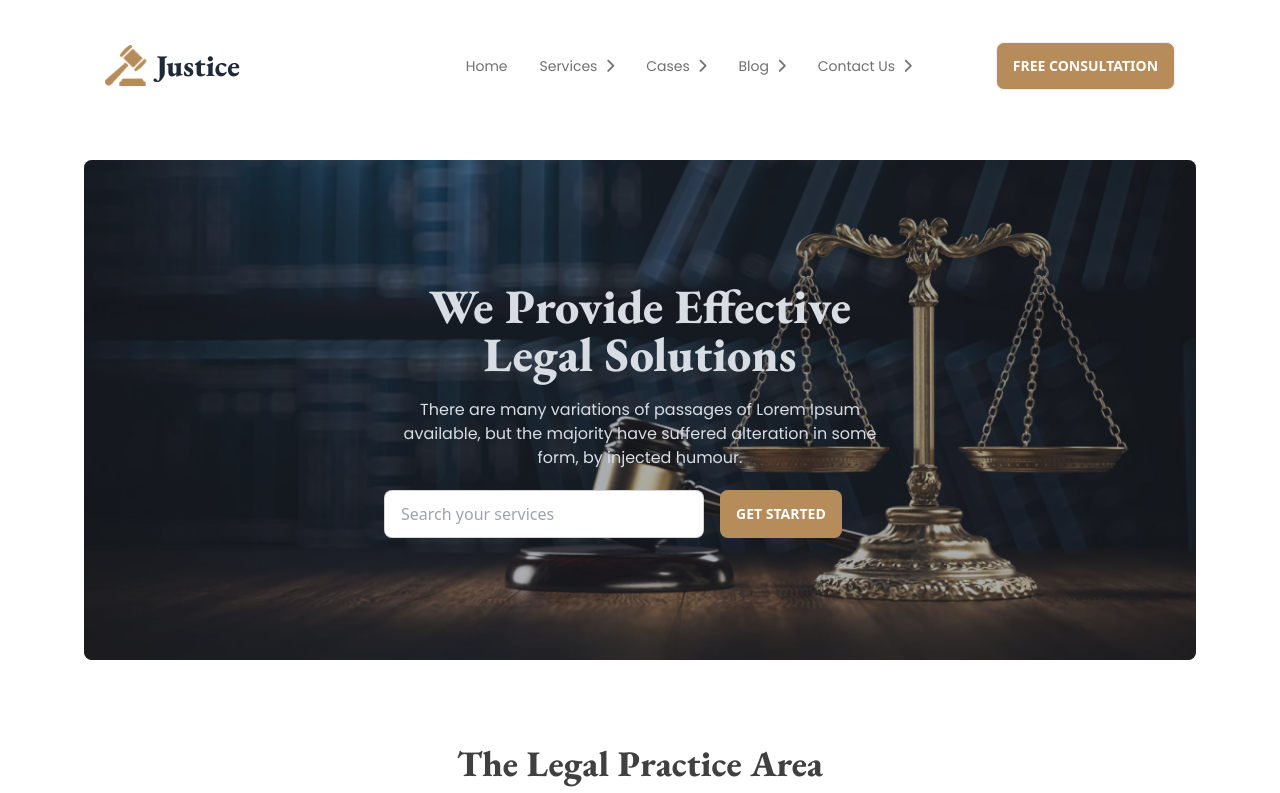
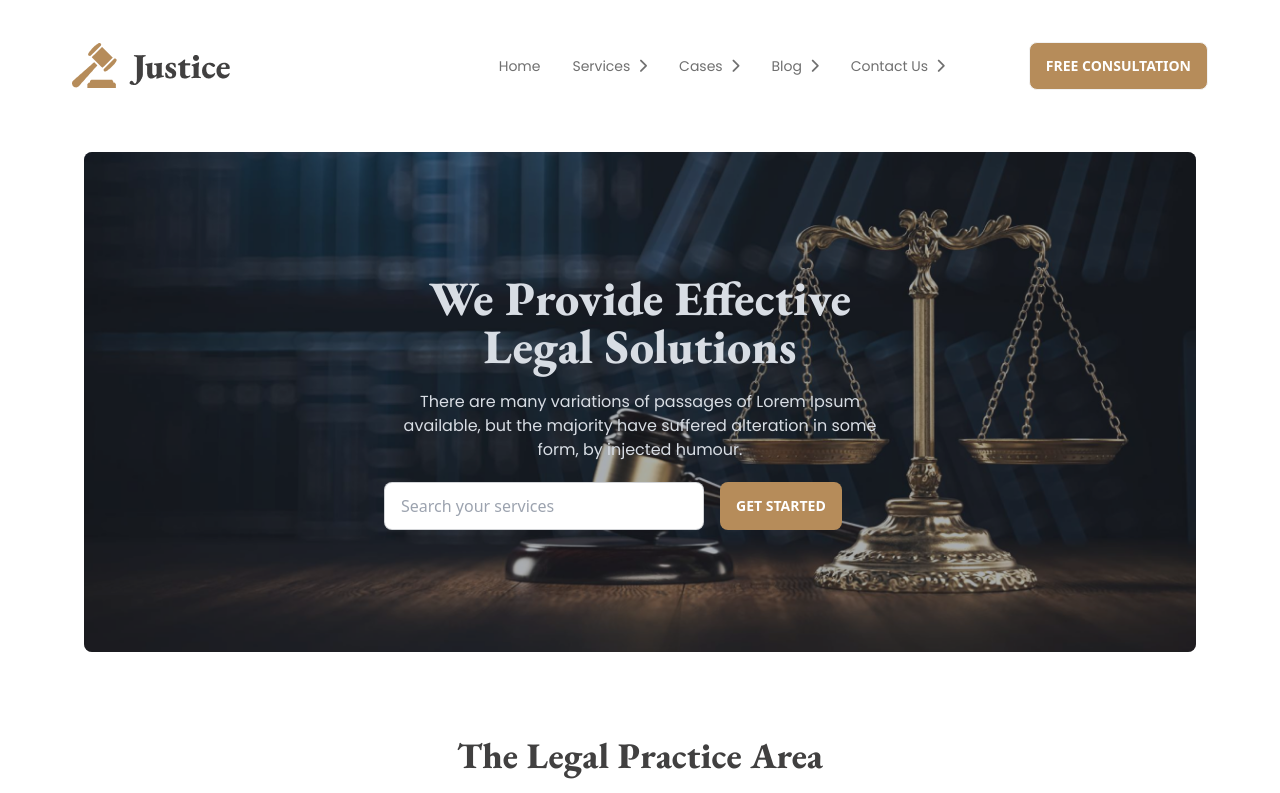
Before and after one commit to rhakib/legal-solution, a plain HTML site: page index.html in a window 1280 px wide. Shown: the top 793 px of the page. Drawn offline with nearby package versions, Linux system fonts and the light colour scheme.

Commit message:
navbar edited

```diff
--- a/index.html
+++ b/index.html
@@ -33,11 +33,10 @@
 <body>
   <header>
     <!-- navbar started -->
-    <div class="navbar flex-col lg:flex-row justify-around bg-base-100 pt-10">
-      <div>
-        <img class="" src="./images/logo.png" alt="">
-        <h1 class="text-3xl font-extrabold font-ebgaramond -ml-24">Justice</h1>
-      </div>
+    <div class="navbar flex-col lg:flex-row lg:max-w-6xl mx-auto justify-between bg-base-100 pt-10">
+
+      <img class="" src="./images/logo2.png" alt="">
+
       <div class="navbar-center flex-col lg:flex-row">
         <ul class="menu menu-horizontal px-1 lg:mr-16 font-poppins text-[#707070] ">
           <li><a>Home</a></li>
@@ -51,7 +50,7 @@
     </div>
     <!-- banner started -->
 
-    <section class="max-w-sm md:max-w-3xl lg:max-w-6xl mx-auto mt-10 md:p-5">
+    <section class="max-w-sm md:max-w-3xl lg:max-w-6xl mx-auto mt-8 md:p-5">
       <div class="hero h-[500px] rounded-lg" style="background-image: url(./images/banner.png);">
         <div class="hero-overlay bg-opacity-40 rounded-lg"></div>
         <div class="hero-content text-center text-neutral-content">
```
